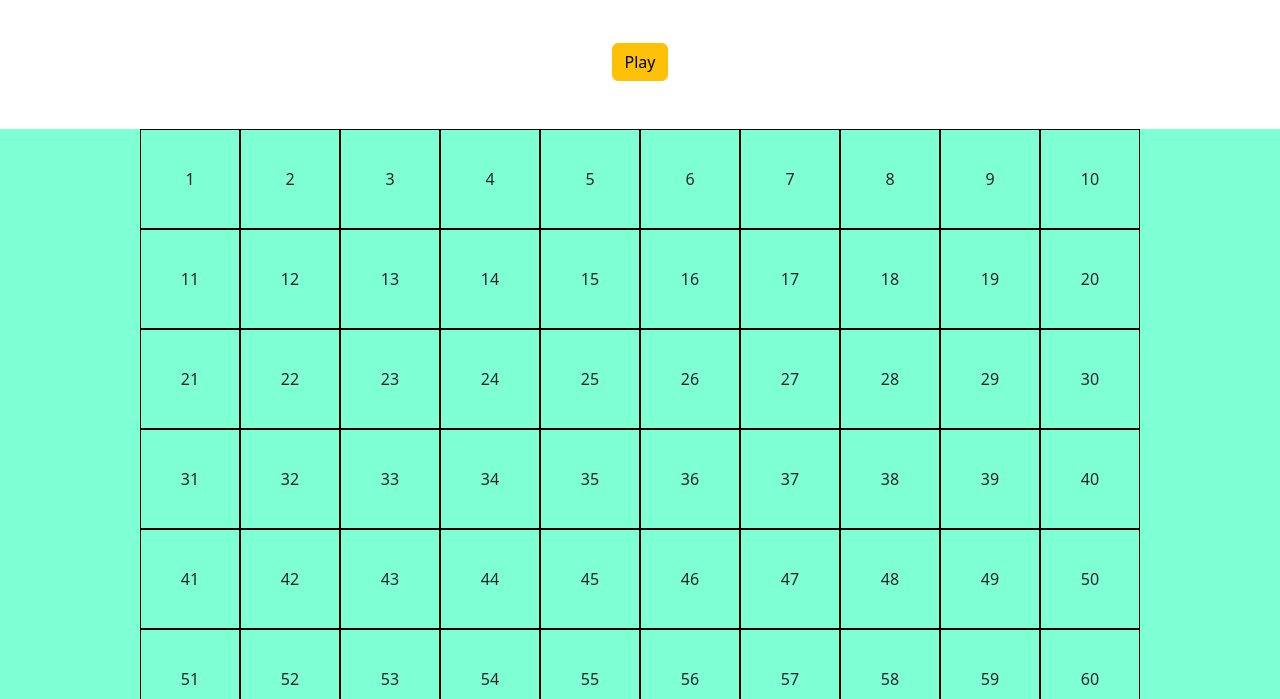
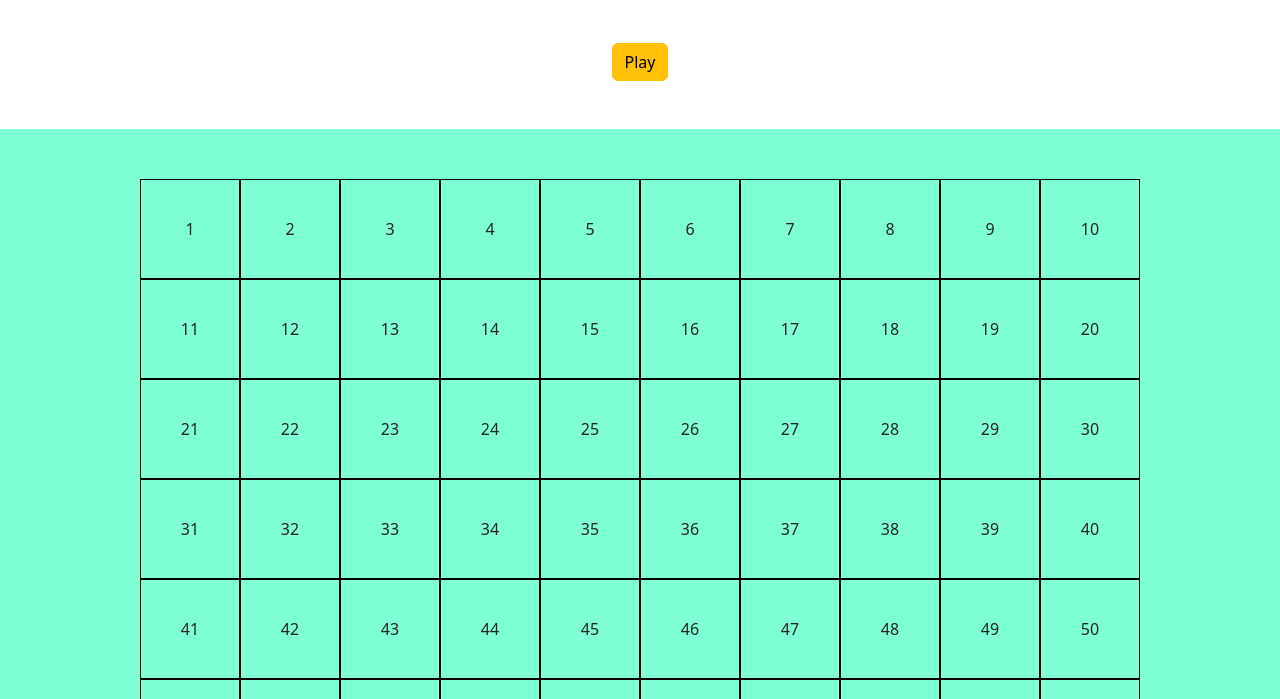
Before and after one commit to fabiomuzzu/js-campominato-grid, a plain HTML site: page index.html in a window 1280 px wide. Both pictures are taken after a click on the button "Play". Shown: the part 101-800 px from the top of the page. Drawn offline with nearby package versions, Linux system fonts and the light colour scheme.

Commit message:
fixed small changes

```diff
--- a/css/style.css
+++ b/css/style.css
@@ -25,3 +25,7 @@
 .clicked{
     background-color: #00a6ff;
 }
+
+.my_margin{
+    margin: 50px 0;
+}
--- a/js/script.js
+++ b/js/script.js
@@ -18,7 +18,15 @@ play_btn.addEventListener('click', function(){
     }
 
     // 5 - Recupero l'elemento che contiene la griglia
-    const grid = document.getElementById('grid');
+    let grid = document.getElementById('grid');
+
+
+    // Stringa che permette di non replicare la tabella in loop
+    document.getElementById("grid").innerHTML = "";
+
+    // Stringa per aggiungere classe di margine alla tabella
+    grid.classList.add('my_margin');
+
 
     // 6 - Creo ciclo for per creare 100 celle uguali
     for(let i=0; i<100; i++){
@@ -34,6 +42,6 @@ play_btn.addEventListener('click', function(){
 
         // Appendo la cella alla griglia
         grid.appendChild(square);
+
     }
-
 });
```
